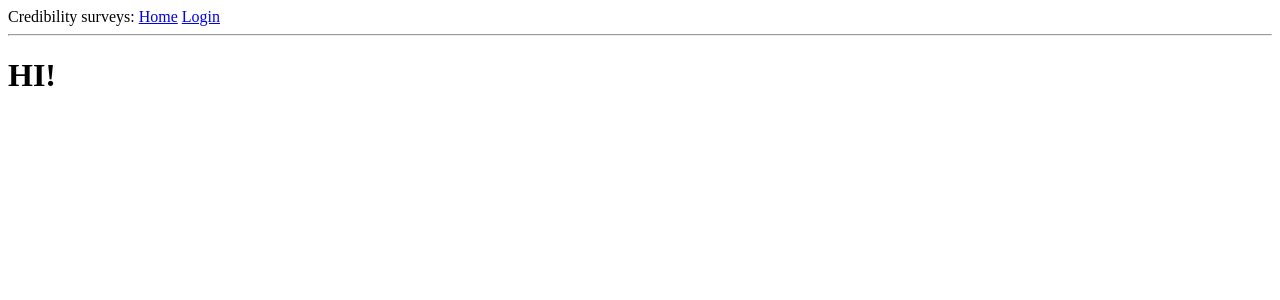
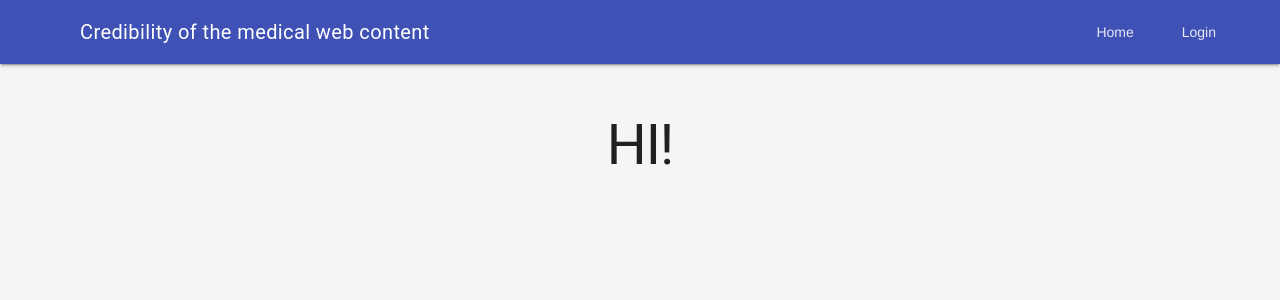
Before and after one commit to alenabozny/med_credibility_surveys, a Flask app: page / in a window 1280 px wide. Shown: the top 300 px of the page. Run offline with Flask 2, Linux system fonts and the light colour scheme.

Commit message:
mock frontendu

```diff
--- a/app/__init__.py
+++ b/app/__init__.py
@@ -5,6 +5,7 @@ from flask_migrate import Migrate
 
 app = Flask(__name__)
 app.config.from_object(Config)
+app.static_folder = 'static'
 db = SQLAlchemy(app)
 migrate = Migrate(app, db)
 
--- a/app/routes.py
+++ b/app/routes.py
@@ -1,4 +1,5 @@
 from flask import render_template
+from flask import jsonify
 from app import app
 from app.forms import LoginForm
 
@@ -12,3 +13,13 @@ def index():
 def login():
     form = LoginForm()
     return render_template('login.html', title='Sign In', form=form)
+
+
+@app.route('/example')
+def example():
+    return render_template(
+        'example_task.html',
+        title='Task',
+        sentences=['test1', 'test2', 'test3'],
+        keywords=['keywords1', 'keywords2', 'keywords3'].join(', ')
+    )
--- /dev/null
+++ b/app/static/css/main.css
@@ -0,0 +1,35 @@
+.page-content {
+    display: flex;
+    justify-content: center;
+    padding: 20px 0;
+}
+
+.task-container {
+    display: flex;
+    align-items: center;
+    justify-content: center;
+    width: 50%;
+    padding: 10px;
+}
+
+.task {
+    width: calc(100% - 40px);
+    margin: 0 20px;
+}
+
+.task .mdl-card {
+    width: 100%;
+}
+
+.task-button {
+    width: 100px;
+}
+
+.task-buttons {
+    text-align: center;
+}
+
+.instructions {
+    padding-bottom: 20px;
+    text-align: center;
+}
--- a/app/templates/base.html
+++ b/app/templates/base.html
@@ -6,13 +6,25 @@
       {% else %}
       <title>Credibility of the medical web content</title>
       {% endif %}
+        <link rel="stylesheet" href="https://fonts.googleapis.com/icon?family=Material+Icons">
+        <link rel="stylesheet" href="https://code.getmdl.io/1.3.0/material.indigo-pink.min.css">
+        <link rel="stylesheet" href="{{ url_for('static', filename='css/main.css') }}">
+        <script defer src="https://code.getmdl.io/1.3.0/material.min.js"></script>
     </head>
-    <body>
-        <div>Credibility surveys:
-            <a href="{{ url_for('index') }}">Home</a>
-            <a href="{{ url_for('login') }}">Login</a>
+    <body class="mdl-color--grey-100">
+        <div class="mdl-layout mdl-js-layout mdl-layout--fixed-header">
+            <header class="mdl-layout__header">
+                <div class="mdl-layout__header-row">
+                    <span class="mdl-layout-title">Credibility of the medical web content</span>
+                    <div class="mdl-layout-spacer"></div>
+                    <nav class="mdl-navigation mdl-layout--large-screen-only">
+                        <a class="mdl-navigation__link" href="{{ url_for('index') }}">Home</a>
+                        <a class="mdl-navigation__link" href="{{ url_for('login') }}">Login</a>
+                    </nav>
                 </div>
-        <hr>
+            </header>
+            <main class="mdl-layout__content">
+                <div class="page-content">
                     {% with messages = get_flashed_messages() %}
                         {% if messages %}
                             <ul>
@@ -23,5 +35,9 @@
                         {% endif %}
                     {% endwith %}
                     {% block content %}{% endblock %}
+                </div>
+            </main>
+        </div>
+        {% block js %}{% endblock %}
     </body>
 </html>
```
Also changed, not shown: app/static/js/task.js (added, +13 -0 lines), app/templates/example_task.html (added, +44 -0 lines), app/templates/login.html (+21 -14 lines), app/templates/partials/instruction.html (added, +16 -0 lines), 1 other file. Lines whose indentation alone changed are shown as unchanged.
